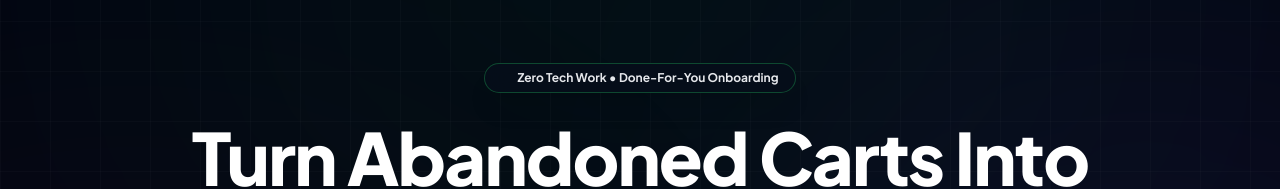
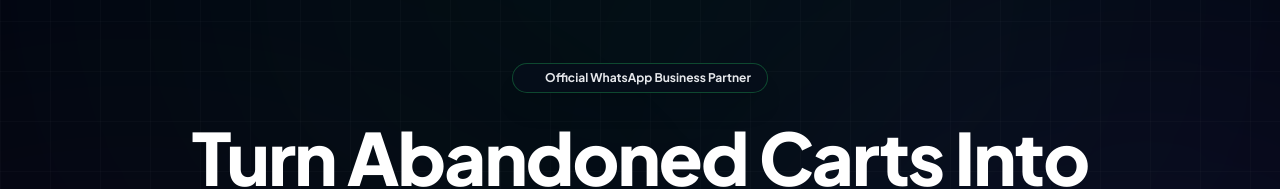
Before and after one commit to Sachin9548/wa-automation, a Next.js app in the folder whatsappsaas/: page / in a window 1280 px wide. Shown: the part 210-399 px from the top of the page. Built offline with nearby package versions, Linux system fonts and the light colour scheme.

Commit message:
navbar and footer is updated

```diff
--- a/whatsappsaas/src/app/page.tsx
+++ b/whatsappsaas/src/app/page.tsx
@@ -91,7 +91,7 @@ export default function Homepage() {
               <div className="inline-flex items-center gap-2 px-3 sm:px-4 py-1.5 rounded-full bg-app-900/90 border border-brand-wa/30 shadow-xl backdrop-blur-md text-[11px] sm:text-xs">
                 <span className="w-2 h-2 rounded-full bg-brand-wa animate-ping"></span>
                 <span className="font-bold text-gray-200">
-                  Zero Tech Work &bull; Done-For-You Onboarding
+                  Official WhatsApp Business Partner
                 </span>
               </div>
             </div>
@@ -115,7 +115,7 @@ export default function Homepage() {
             <div className="mt-8 sm:mt-10 flex flex-col sm:flex-row items-stretch sm:items-center justify-center gap-3 sm:gap-4">
               <a
                 href={SIGNUP_URL}
-                className="btn-glass-shine relative isolate inline-flex min-h-14 w-full items-center justify-center gap-2 overflow-hidden rounded-xl border border-brand-wa/70 bg-brand-wa px-6 py-4 text-center text-sm font-black uppercase text-black shadow-xl shadow-brand-wa/20 transition duration-300 hover:-translate-y-0.5 hover:bg-emerald-400 hover:shadow-brand-wa/35 focus-visible:outline focus-visible:outline-2 focus-visible:outline-offset-4 focus-visible:outline-brand-wa sm:w-auto sm:min-w-52"
+                className="btn-glass-shine relative isolate inline-flex min-h-14 items-center justify-center gap-2 overflow-hidden rounded-xl border border-brand-wa/70 bg-brand-wa px-6 py-4 text-center text-sm font-black uppercase text-black shadow-xl shadow-brand-wa/20 transition duration-300 hover:-translate-y-0.5 hover:bg-emerald-400 hover:shadow-brand-wa/35 focus-visible:outline focus-visible:outline-2 focus-visible:outline-offset-4 focus-visible:outline-brand-wa sm:w-auto sm:min-w-52"
               >
                 <span>Get Started</span>
                 <FaArrowRight aria-hidden="true" className="h-4 w-4" />
```
